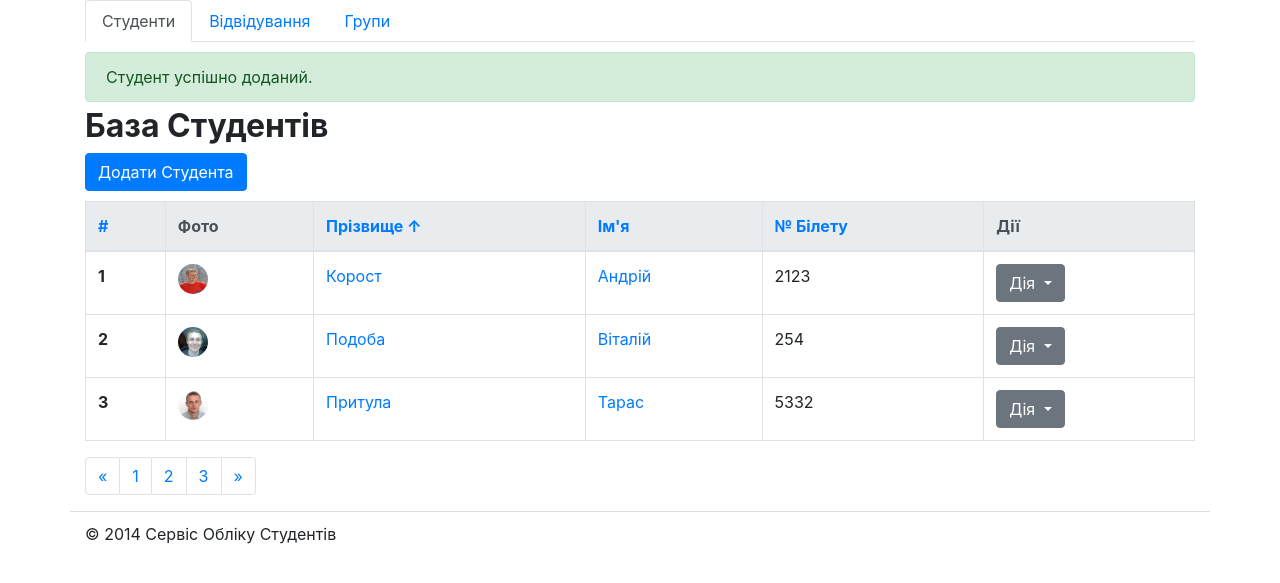
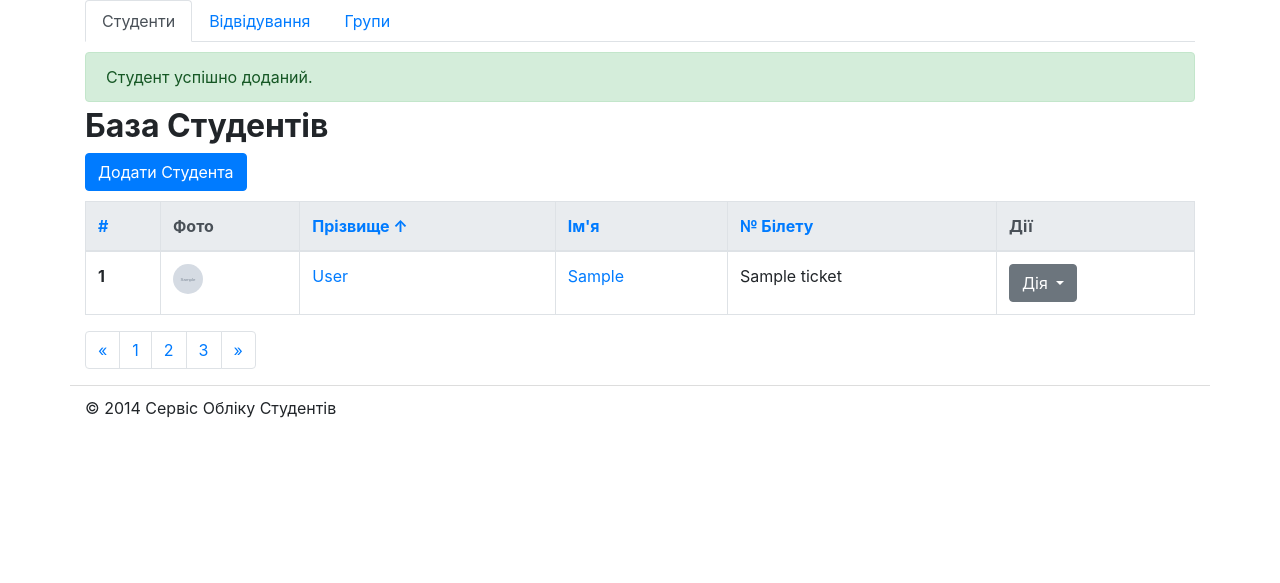
Before and after one commit to SSRomanSS/studentsdb, a Django app: template students/templates/students/students_list.html in a window 1280 px wide. Shown: the part 86-669 px from the top of the page. Run offline with Django 3.2, Linux system fonts and the light colour scheme; the template is opened without the code that fills it: most values are stand-ins (such as "Sample title", 1, 10 or a date in 2020); grey boxes marked "Sample" are stand-in pictures; some libraries are stand-ins or nearby versions.

Commit message:
Add favicon.ico, refactor students_list.html with cycle, clean up code

```diff
--- a/students/templates/students/groups_list.html
+++ b/students/templates/students/groups_list.html
@@ -12,6 +12,8 @@
 
 	<link rel="stylesheet"
 			href="{% static "css/main.css" %}">
+
+	<link rel="shortcut icon" type="image/png" href="{% static "favicon.ico" %}">
 </head>
 
 <body>
--- a/students/templates/students/students_list.html
+++ b/students/templates/students/students_list.html
@@ -14,6 +14,8 @@
 
 	<link rel="stylesheet"
           href="{% static "css/main.css" %}">
+
+    <link rel="shortcut icon" type="image/png" href="{% static "favicon.ico" %}">
 </head>
 
 <body>
@@ -78,12 +80,13 @@
             </tr>
           </thead>
           <tbody>
+            {% for student in students %}
             <tr>
-              <th scope="row">1</th>
-              <td><img class="rounded-circle" src={% static 'img/podoba3.jpg' %} height="30" width="30" /></td>
-              <td><a href="/students/1/edit">Корост</td>
-              <td><a href="/students/1/edit">Андрій</td>
-              <td>2123</td>
+              <th scope="row">{{ forloop.counter }}</th>
+              <td><img class="rounded-circle" src={% static student.image %} height="30" width="30" /></td>
+              <td><a href="{% url "students_edit" student.id %}">{{ student.last_name }}</td>
+              <td><a href="{% url "students_edit" student.id %}">{{ student.first_name }}</td>
+              <td>{{ student.ticket }}</td>
               <td>
                 <div class="dropdown">
 					<button class="btn btn-secondary dropdown-toggle"
@@ -95,61 +98,14 @@
 						Дія
 					</button>
 						  <div class="dropdown-menu" aria-labelledby="dropdownMenuButton">
-							<a class="dropdown-item" href="/students/1/edit">Редагування</a>
-							<a class="dropdown-item" href="/journal/1">Відвідування</a>
-							<a class="dropdown-item" href="/students/1/delete">Видалити</a>
+							<a class="dropdown-item" href="{% url "students_edit" student.id %}">Редагування</a>
+							<a class="dropdown-item" href="/journal/{{ student.id }}">Відвідування</a>
+							<a class="dropdown-item" href="{% url "students_delete" student.id %}">Видалити</a>
 						  </div>
 				</div>
               </td>
             </tr>
-            <tr>
-              <th scope="row">2</th>
-              <td><img class="rounded-circle" src="{% static "img/me.jpeg" %}" height="30" width="30" /></td>
-              <td><a href="students/2/edit">Подоба</td>
-              <td><a href="students/2/edit">Віталій</td>
-              <td>254</td>
-              <td>
-                <div class="dropdown">
-					<button class="btn btn-secondary dropdown-toggle"
-					type="button"
-					id="dropdownMenuButton"
-					data-toggle="dropdown"
-					aria-haspopup="true"
-					aria-expanded="false">
-						Дія
-					</button>
-						  <div class="dropdown-menu" aria-labelledby="dropdownMenuButton">
-							<a class="dropdown-item" href="students/2/edit">Редагування</a>
-							<a class="dropdown-item" href="/journal/2">Відвідування</a>
-							<a class="dropdown-item" href="/students/2/delete">Видалити</a>
-						  </div>
-				</div>
-              </td>
-            </tr>
-            <tr>
-              <th scope="row">3</th>
-              <td><img class="rounded-circle" src="{% static "img/piv.png" %}" height="30" width="30" /></td>
-              <td><a href="students/3/edit">Притула</td>
-              <td><a href="students/3/edit">Тарас</td>
-              <td>5332</td>
-              <td>
-                <div class="dropdown">
-					<button class="btn btn-secondary dropdown-toggle"
-					type="button"
-					id="dropdownMenuButton"
-					data-toggle="dropdown"
-					aria-haspopup="true"
-					aria-expanded="false">
-						Дія
-					</button>
-						  <div class="dropdown-menu" aria-labelledby="dropdownMenuButton">
-							<a class="dropdown-item" href="students/3/edit">Редагування</a>
-							<a class="dropdown-item" href="/journal/3">Відвідування</a>
-							<a class="dropdown-item" href="/students/3/delete">Видалити</a>
-						  </div>
-				</div>
-              </td>
-            </tr>
+            {% endfor %}
           </tbody>
         </table>
         <!-- End Students Listing -->
--- a/studentsdb/urls.py
+++ b/studentsdb/urls.py
@@ -17,11 +17,10 @@ from django.contrib import admin
 from django.urls import path, re_path
 from students import views
 
-
 urlpatterns = [
 	re_path(r'^$', views.students_list, name='home'),
 	re_path(r'^students/add/$', views.students_add, name='students_add'),
-	re_path(r'^^students/(?P<sid>\d+)/edit/$', views.students_edit, name='students_edit'),
+	re_path(r'^students/(?P<sid>\d+)/edit/$', views.students_edit, name='students_edit'),
 	re_path(r'^students/(?P<sid>\d+)/delete/$', views.students_delete, name='students_delete'),
 
 	re_path(r'^groups/$', views.groups_list, name='groups'),
@@ -31,5 +30,5 @@ urlpatterns = [
 
 	re_path(r'^journal/$', views.students_visiting, name='students_visiting'),
 
-    path('admin/', admin.site.urls),
+	path('admin/', admin.site.urls),
 ]
```
Also changed, not shown: students/views.py (+43 -9 lines), students/static/favicon.ico (added).
